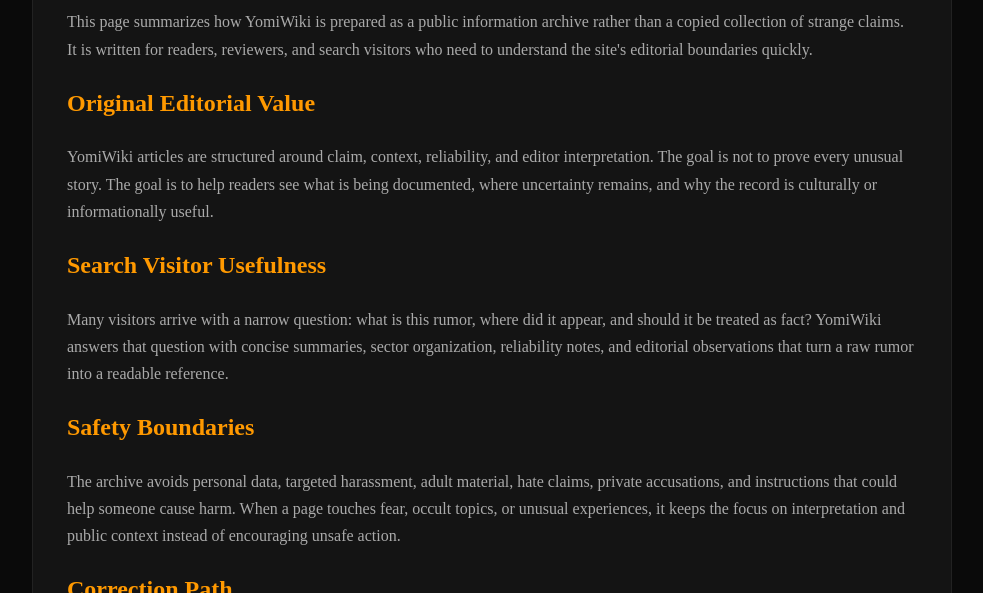
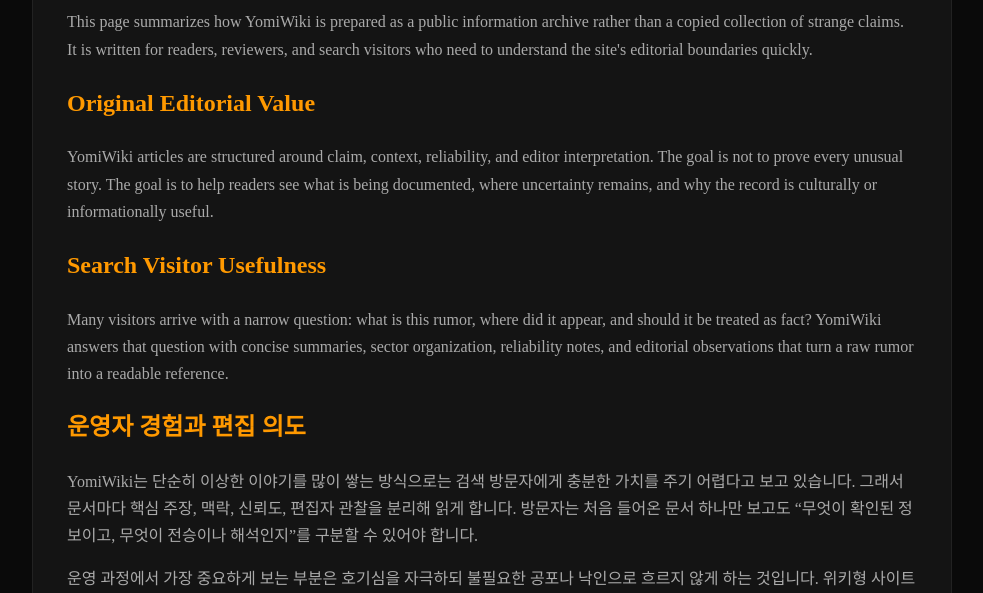
Before and after one commit to wlstj86231-cloud/test-yomiwiki, a website: page public/review-readiness.html in a window 1280 px wide. Shown: the part 215-808 px from the top of the page, without its empty margins (148-1131 px from the left). Drawn offline with Linux system fonts and the light colour scheme; a web font is replaced by a local one.

Commit message:
Expand review readiness notes

```diff
--- a/public/review-readiness.html
+++ b/public/review-readiness.html
@@ -20,6 +20,9 @@
         <p>YomiWiki articles are structured around claim, context, reliability, and editor interpretation. The goal is not to prove every unusual story. The goal is to help readers see what is being documented, where uncertainty remains, and why the record is culturally or informationally useful.</p>
         <h2>Search Visitor Usefulness</h2>
         <p>Many visitors arrive with a narrow question: what is this rumor, where did it appear, and should it be treated as fact? YomiWiki answers that question with concise summaries, sector organization, reliability notes, and editorial observations that turn a raw rumor into a readable reference.</p>
+        <h2>운영자 경험과 편집 의도</h2>
+        <p>YomiWiki는 단순히 이상한 이야기를 많이 쌓는 방식으로는 검색 방문자에게 충분한 가치를 주기 어렵다고 보고 있습니다. 그래서 문서마다 핵심 주장, 맥락, 신뢰도, 편집자 관찰을 분리해 읽게 합니다. 방문자는 처음 들어온 문서 하나만 보고도 “무엇이 확인된 정보이고, 무엇이 전승이나 해석인지”를 구분할 수 있어야 합니다.</p>
+        <p>운영 과정에서 가장 중요하게 보는 부분은 호기심을 자극하되 불필요한 공포나 낙인으로 흐르지 않게 하는 것입니다. 위키형 사이트는 문서 수가 많아질수록 얇은 복사본처럼 보일 위험이 있으므로, 각 문서의 편집자 메모와 신뢰도 기준이 사이트의 실제 경험과 전문성을 보여주는 역할을 합니다.</p>
         <h2>Safety Boundaries</h2>
         <p>The archive avoids personal data, targeted harassment, adult material, hate claims, private accusations, and instructions that could help someone cause harm. When a page touches fear, occult topics, or unusual experiences, it keeps the focus on interpretation and public context instead of encouraging unsafe action.</p>
         <h2>Correction Path</h2>
```
